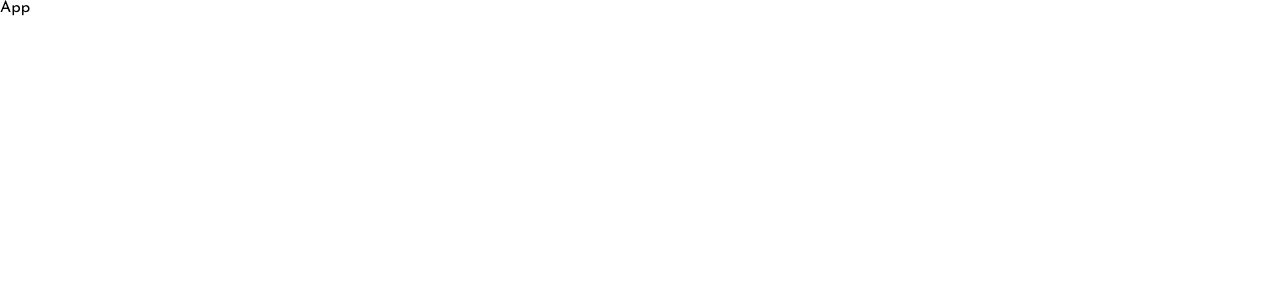
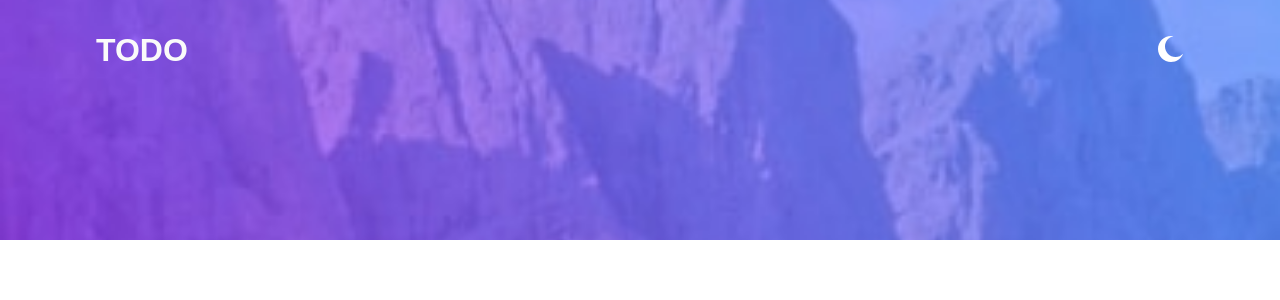
Before and after one commit to m-oniqu3/typescript_todolist, a React (Vite) app: page / in a window 1280 px wide. Shown: the top 300 px of the page. Built offline with nearby package versions, Linux system fonts and the light colour scheme.

Commit message:
Added background and heading

```diff
--- a/src/App.tsx
+++ b/src/App.tsx
@@ -1,11 +1,15 @@
 import React from "react";
-import { GlobalStyles } from "./styles/Global.css";
+import Background from "./components/background/Background";
+import Heading from "./components/heading/Heading";
+import { GlobalStyles } from "./styles/Global.styled";
 
 const App = () => {
   return (
     <div>
       <GlobalStyles />
-      App
+      <Background>
+        <Heading />
+      </Background>
     </div>
   );
 };
--- /dev/null
+++ b/src/components/background/Background.tsx
@@ -0,0 +1,17 @@
+import React from "react";
+import LightBackground from "../../assets/bg-mobile-light.jpg";
+import { BackgroundWrapper } from "../../styles/Background.styled";
+
+interface Props {
+  children: React.ReactNode;
+}
+
+const Background = ({ children }: Props) => {
+  return (
+    <BackgroundWrapper backgroundImage={LightBackground}>
+      {children}
+    </BackgroundWrapper>
+  );
+};
+
+export default Background;
--- /dev/null
+++ b/src/components/heading/Heading.tsx
@@ -0,0 +1,20 @@
+import React from "react";
+import Container from "../../helpers/Container";
+import Moon from "../../assets/icon-moon.svg";
+import { StyledHeading } from "../../styles/Heading.styled";
+
+const Heading = () => {
+  return (
+    <Container>
+      <StyledHeading>
+        <h1>TODO</h1>
+
+        <figure>
+          <img src={Moon} alt="Theme" />
+        </figure>
+      </StyledHeading>
+    </Container>
+  );
+};
+
+export default Heading;
--- /dev/null
+++ b/src/helpers/Container.tsx
@@ -0,0 +1,12 @@
+import React, { FC } from "react";
+import { StyledContainer } from "../styles/StyledContainer.styled";
+
+interface Props {
+  children: React.ReactNode;
+}
+
+const Container = ({ children }: Props) => {
+  return <StyledContainer>{children}</StyledContainer>;
+};
+
+export default Container;
--- /dev/null
+++ b/src/styles/Background.styled.ts
@@ -0,0 +1,14 @@
+import styled from "styled-components";
+
+interface Props {
+  backgroundImage: string;
+}
+export const BackgroundWrapper = styled.div<Props>`
+  z-index: -100;
+  background-image: url(${(props) => props.backgroundImage});
+  background-size: cover;
+  background-repeat: no-repeat;
+  background-position: center;
+  width: 100%;
+  height: 30vh;
+`;
--- /dev/null
+++ b/src/styles/Heading.styled.ts
@@ -0,0 +1,12 @@
+import styled from "styled-components";
+
+export const StyledHeading = styled.div`
+  display: flex;
+  justify-content: space-between;
+  align-items: center;
+  padding-top: 2rem;
+
+  h1 {
+    color: var(--Very-Light-Gray);
+  }
+`;
--- /dev/null
+++ b/src/styles/StyledContainer.styled.ts
@@ -0,0 +1,6 @@
+import styled from "styled-components";
+
+export const StyledContainer = styled.div`
+  width: 85%;
+  margin: 0 auto;
+`;
```
Also changed, not shown: src/assets/bg-mobile-light.jpg (added), src/assets/icon-moon.svg (added), src/styles/Global.styled.ts (renamed from src/styles/Global.css.tsx).
